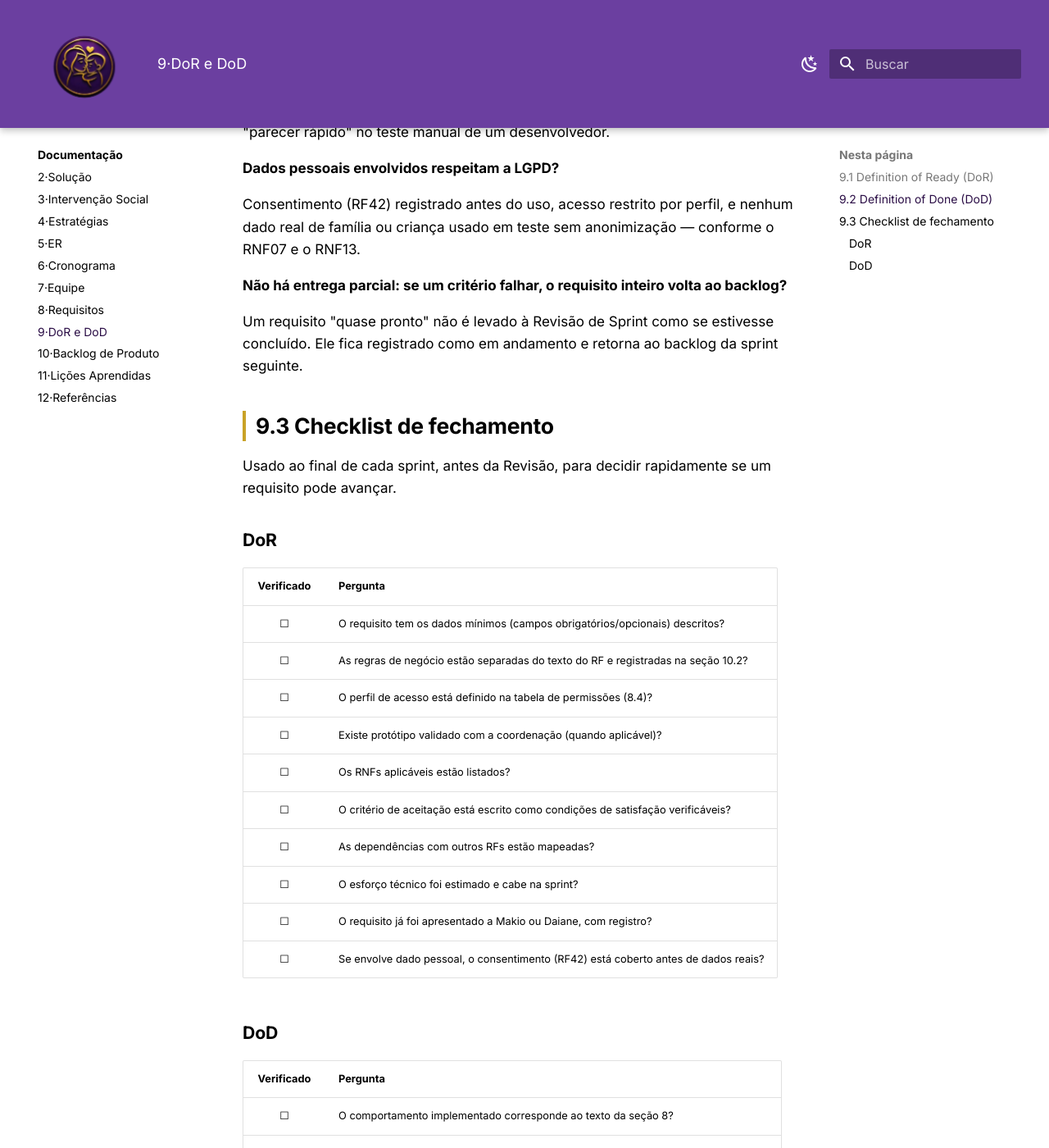
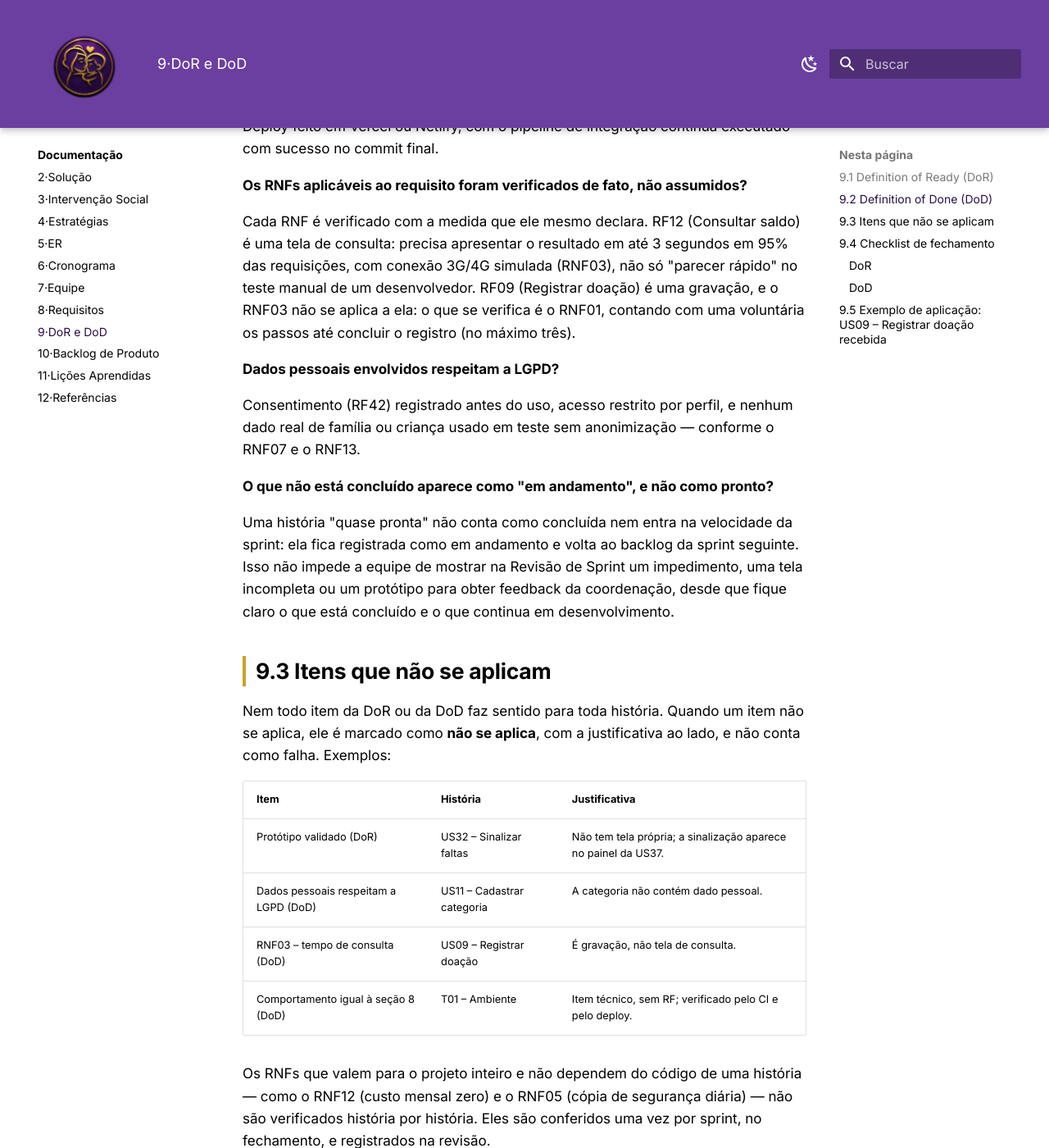
Before and after one commit to mdsreq-fga-unb/REQ-2026.2-T01-MaesGuerreiras, an MkDocs documentation site: the page built from docs/09-dor-dod/index.md, in a window 1280 px wide and 1400 px high, scrolled down 3406 px. Shown: the whole window at 82% size. Built offline with MkDocs 1.6.1 and Material for MkDocs 9.7.7, drawn with Linux system fonts in a browser that asks for light colours; some of the changed text lies outside the part shown.

Commit message:
DoD: não se aplica, exemplo da US09 e ajustes de RF23 e RNF03

```diff
--- a/docs/09-dor-dod/index.md
+++ b/docs/09-dor-dod/index.md
@@ -6,7 +6,9 @@
 de ser mostrado à coordenação na Revisão da Sprint. As duas são **verificação** feita pela
 equipe — a validação com o cliente (seção [7.3](../07-interacao/index.md#73-processo-de-validacao))
 é uma etapa posterior e separada. Há uma única DoR e uma única DoD para o projeto inteiro,
-aplicadas a todo RF ou RNF, com resultado binário — passou ou não passou — nunca um percentual.
+aplicadas a cada história de usuário. Cada item tem um de três resultados — **passou**, **não
+passou** ou **não se aplica**, este sempre com justificativa —, nunca um percentual. A história
+está pronta quando nenhum item ficou como "não passou".
 
 ## 9.1 Definition of Ready (DoR)
 
@@ -21,7 +23,7 @@
 Regra de negócio embutida no meio da descrição do RF atrasa a implementação, porque muda sem
 avisar quem está codando. O RF23 (Inscrever participante em turma) depende da regra "sem vaga,
 oferece encaminhamento à lista de espera (RF25)"; essa regra precisa estar registrada na lista de
-regras de negócio da seção [10.2](../10-backlog/index.md#102-priorizacao-do-backlog-geral-e-mvp),
+regras de negócio da seção [10.6](../10-backlog/index.md#106-regras-de-negocio),
 não só mencionada de passagem no RF.
 
 **O agente que executa o requisito está definido na tabela de permissões?**
@@ -44,8 +46,8 @@
 A matriz de rastreabilidade (seção 8.4) e a classificação de obrigatoriedade para o MVP (seção
 [8.7](../08-requisitos/index.md#87-rnfs-aplicaveis-ao-mvp)) precisam apontar quais RNFs
 valem para o RF antes dele entrar em sprint. RF09 (Registrar doação recebida) está ligado ao
-RNF01 (usabilidade, até três passos) e ao RNF07 (segurança); implementar RF09 sem saber disso
-tende a deixar esses atributos de fora.
+RNF01 (registro em até três passos) e ao RNF19 (histórico de alterações em registros de doação);
+implementar RF09 sem saber disso tende a deixar esses atributos de fora.
 
 **O critério de aceitação está escrito como condições de satisfação verificáveis?**
 
@@ -61,7 +63,7 @@
 
 **O esforço técnico já foi estimado e cabe na sprint de 2 semanas?**
 
-A estimativa de esforço, complexidade e lacuna de capacidade (seção 10.2 e matriz 4×4, seção
+A estimativa de esforço, complexidade e lacuna de capacidade (seção 10.7 e matriz 4×4, seção
 [8.5](../08-requisitos/index.md#85-matriz-4x4)) precisa existir antes do planejamento da sprint,
 não ser feita de improviso na reunião de planejamento.
 
@@ -87,8 +89,11 @@
 
 **As regras de negócio foram implementadas, não só o caminho feliz?**
 
-RF23 precisa realmente bloquear a inscrição quando não há vaga e oferecer o encaminhamento à
-lista de espera (RF25) — não só inscrever sempre e ignorar o limite de vagas definido em RF20.
+RF23 precisa realmente recusar a inscrição quando a turma não tem vaga e informar que ela está
+cheia (RN12) — não só inscrever sempre e ignorar o limite de vagas definido em RF20. A DoD de cada
+história cobre só os critérios dela: o encaminhamento à lista de espera é critério da US25 (RF25).
+Quando a US25 for concluída, o teste de regressão garante que o bloqueio da US23 continua
+funcionando.
 
 **Os critérios de aceitação passam integralmente, incluindo os cenários de exceção?**
 
@@ -119,30 +124,53 @@
 
 **Os RNFs aplicáveis ao requisito foram verificados de fato, não assumidos?**
 
-RF09 precisa responder em até 3 segundos sob carga simulada (RNF03), não só "parecer rápido" no
-teste manual de um desenvolvedor.
+Cada RNF é verificado com a medida que ele mesmo declara. RF12 (Consultar saldo) é uma tela de
+consulta: precisa apresentar o resultado em até 3 segundos em 95% das requisições, com conexão
+3G/4G simulada (RNF03), não só "parecer rápido" no teste manual de um desenvolvedor. RF09
+(Registrar doação) é uma gravação, e o RNF03 não se aplica a ela: o que se verifica é o RNF01,
+contando com uma voluntária os passos até concluir o registro (no máximo três).
 
 **Dados pessoais envolvidos respeitam a LGPD?**
 
 Consentimento (RF42) registrado antes do uso, acesso restrito por perfil, e nenhum dado real de
 família ou criança usado em teste sem anonimização — conforme o RNF07 e o RNF13.
 
-**Não há entrega parcial: se um critério falhar, o requisito inteiro volta ao backlog?**
+**O que não está concluído aparece como "em andamento", e não como pronto?**
 
-Um requisito "quase pronto" não é levado à Revisão de Sprint como se estivesse concluído. Ele
-fica registrado como em andamento e retorna ao backlog da sprint seguinte.
+Uma história "quase pronta" não conta como concluída nem entra na velocidade da sprint: ela fica
+registrada como em andamento e volta ao backlog da sprint seguinte. Isso não impede a equipe de
+mostrar na Revisão de Sprint um impedimento, uma tela incompleta ou um protótipo para obter
+feedback da coordenação, desde que fique claro o que está concluído e o que continua em
+desenvolvimento.
 
-## 9.3 Checklist de fechamento
+## 9.3 Itens que não se aplicam
 
-Usado ao final de cada sprint, antes da Revisão, para decidir rapidamente se um requisito pode
-avançar.
+Nem todo item da DoR ou da DoD faz sentido para toda história. Quando um item não se aplica, ele
+é marcado como **não se aplica**, com a justificativa ao lado, e não conta como falha. Exemplos:
+
+| Item | História | Justificativa |
+| :--- | :--- | :--- |
+| Protótipo validado (DoR) | US32 – Sinalizar faltas | Não tem tela própria; a sinalização aparece no painel da US37. |
+| Dados pessoais respeitam a LGPD (DoD) | US11 – Cadastrar categoria | A categoria não contém dado pessoal. |
+| RNF03 – tempo de consulta (DoD) | US09 – Registrar doação | É gravação, não tela de consulta. |
+| Comportamento igual à seção 8 (DoD) | T01 – Ambiente | Item técnico, sem RF; verificado pelo CI e pelo deploy. |
+
+Os RNFs que valem para o projeto inteiro e não dependem do código de uma história — como o RNF12
+(custo mensal zero) e o RNF05 (cópia de segurança diária) — não são verificados história por
+história. Eles são conferidos uma vez por sprint, no fechamento, e registrados na revisão.
+
+## 9.4 Checklist de fechamento
+
+A DoR é preenchida no planejamento da sprint e a DoD ao final, antes da Revisão, para cada
+história. Em cada item, marque **passou**, **não passou** ou **não se aplica** (com justificativa,
+seção 9.3).
 
 ### DoR
 
 | Verificado | Pergunta |
 | :---: | :--- |
 | ☐ | O requisito tem os dados mínimos (campos obrigatórios/opcionais) descritos? |
-| ☐ | As regras de negócio estão separadas do texto do RF e registradas na seção 10.2? |
+| ☐ | As regras de negócio estão separadas do texto do RF e registradas na seção 10.6? |
 | ☐ | O perfil de acesso está definido na tabela de permissões (8.4)? |
 | ☐ | Existe protótipo validado com a coordenação (quando aplicável)? |
 | ☐ | Os RNFs aplicáveis estão listados? |
@@ -165,4 +193,26 @@
 | ☐ | A funcionalidade está implantada no ambiente de homologação? |
 | ☐ | Os RNFs aplicáveis foram verificados de fato? |
 | ☐ | Os dados pessoais envolvidos respeitam a LGPD? |
-| ☐ | Não há entrega parcial — o que falhou volta ao backlog, não é mostrado como pronto? |
+| ☐ | O que não está concluído aparece como "em andamento", e não como pronto? |
+
+## 9.5 Exemplo de aplicação: US09 – Registrar doação recebida
+
+O exemplo mostra, para uma história do MVP (Sprint 6), como cada item da DoD se liga aos critérios
+de aceitação (seção [10.5](../10-backlog/index.md#105-criterios-de-aceitacao-topo-do-iceberg)),
+à forma de verificação e à evidência registrada. A coluna de evidência é preenchida pela equipe
+quando a história é verificada.
+
+| Item da DoD | Critério ou requisito | Como é verificado | Resultado | Evidência |
+| :--- | :--- | :--- | :--- | :--- |
+| Comportamento igual à seção 8 | RF09; CA-US09-01 | Revisão do PR conferindo os campos categoria, quantidade, data e doador com o RF09 | | |
+| Regras de negócio | RN02; CA-US09-02 | Teste automatizado: a quantidade usa a unidade da categoria e soma ao saldo | | |
+| Critérios, incluindo exceções | CA-US09-04, CA-US09-05, CA-US09-06 | Testes automatizados: campo faltando, quantidade zero ou negativa, categoria fora da lista | | |
+| Padrões de código | — | Lint sem erros no CI | | |
+| Testes das regras críticas | RN02; CA-US09-02, 04, 05 | Testes acima passando no CI | | |
+| Regressão | — | Suíte inteira passando no CI | | |
+| Implantado em homologação | — | Deploy publicado a partir do commit final | | |
+| RNFs aplicáveis | RNF01; CA-US09-03 | Uma voluntária registra uma doação fictícia sem ajuda, com contagem de passos (no máximo três) | | |
+| RNFs aplicáveis | RNF19 | Uma alteração de teste em um registro de doação aparece com autor, data, hora, valor anterior e novo | | |
+| RNFs aplicáveis | RNF03 | Não se aplica: gravação, não tela de consulta | Não se aplica | — |
+| Dados pessoais e LGPD | RNF07 | Doador pode ser pessoa física: acesso só para os perfis da tabela 8.4; apenas dados sintéticos até o portão de uso real (seção [6.4](../06-cronograma/index.md#64-portao-de-liberacao-para-uso-real)) | | |
+| Em andamento × pronto | — | Se qualquer linha acima não passar, a US09 fica "em andamento" e não entra na velocidade | | |
```
Also changed, not shown: docs/10-backlog/index.md (+1 -1 lines).
